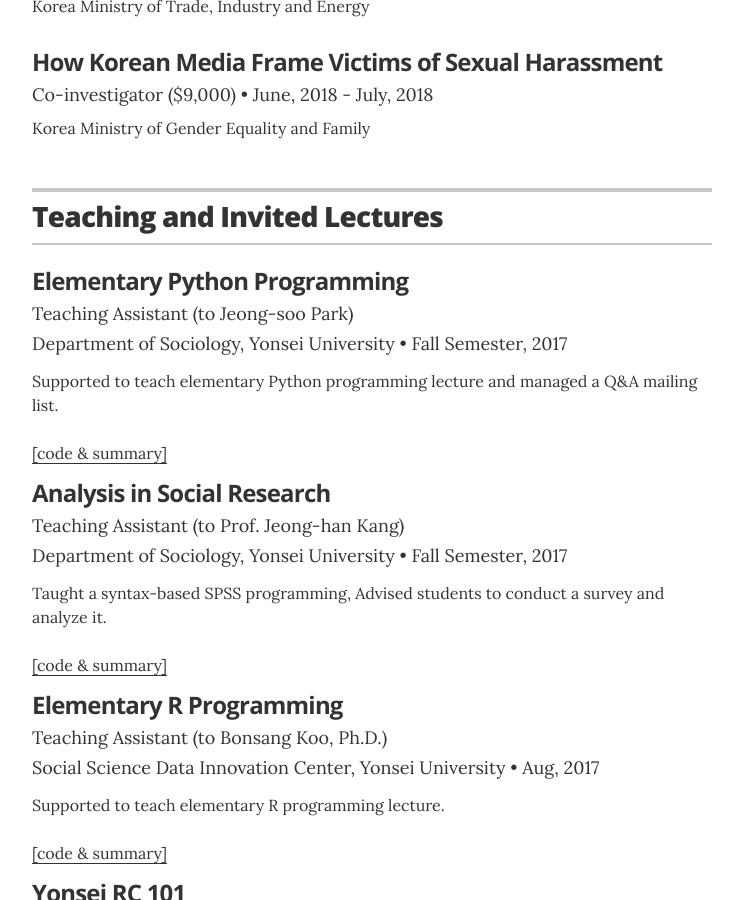
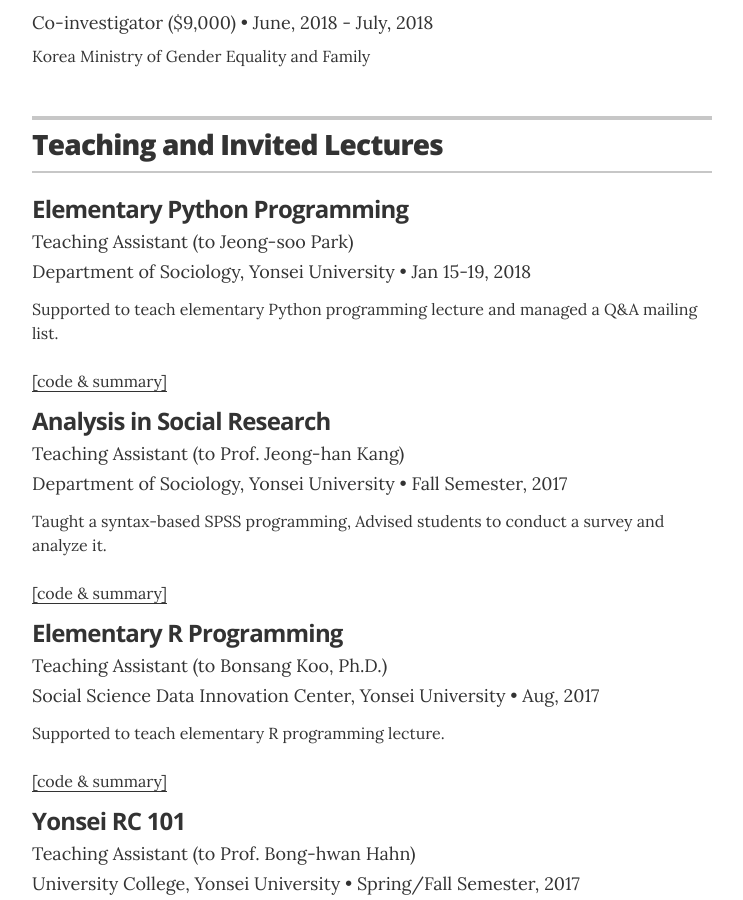
Before and after one commit to ChangdongOh/ChangdongOh.github.io, a Jekyll site: the page built from index.html, in a window 1280 px wide and 900 px high, scrolled down 3433 px. Shown: the whole window, without its empty margins (268-1011 px from the left). Built offline with Jekyll 4.4.1, drawn with Linux system fonts in a browser that asks for light colours; some of the changed text lies outside the part shown.

```diff
--- a/_data/conferences.yml
+++ b/_data/conferences.yml
@@ -1,14 +1,14 @@
 # Projects
 
 - title: The Dark Side of Moral Politics&#58; How Moral Frames Make an Adversary in Party Politics?
-  conf: <a href = "https://github.com/ChangdongOh/moralpolitics"> [code & summary] </a> <br><br> 113th Annual Meeting of the American Sociological Association
+  conf: 113th Annual Meeting of the American Sociological Association
   placedate: Aug 11-14, 2018 (Philadelphia, USA)  <br>Round Table of Political Sociology Session.
   conf2:
   placedate2:
   description:
 
 - title: The Evolution of Moral Politics&#58; Analysis on Moral Foundations of Korean Parties 2008-2016
-  conf: <a href = "https://github.com/ChangdongOh/MoralFoundations"> [code & summary] </a> <br><br> 3rd International Conference on Computational Social Science(IC2S2)
+  conf: 3rd International Conference on Computational Social Science(IC2S2)
   placedate: Jul 11-13, 2017 (Cologne, Germany) <br>Peer-reviwed Regular Session.
   conf2:
   placedate2:
--- a/_data/lectures.yml
+++ b/_data/lectures.yml
@@ -3,14 +3,14 @@
 - title: Elementary Python Programming
   role: Teaching Assistant (to Jeong-soo Park)
   place: Department of Sociology, Yonsei University
-  year: Fall Semester, 2017
+  year: Jan 15-19, 2018
   summary: Supported to teach elementary Python programming lecture and managed a Q&A mailing list. <br><br><a href = "https://github.com/toracle/python-basic-lecture"> [code & summary] </a>
 
 - title: Analysis in Social Research
   role: Teaching Assistant (to Prof. Jeong-han Kang)
   place: Department of Sociology, Yonsei University
   year: Fall Semester, 2017
-  summary: Taught a syntax-based SPSS programming, Advised students to conduct a survey and analyze it. <br><br><a href = "https://github.com/ChangdongOh/socialresearchspss"> [code & summary] </a>
+  summary: Taught a syntax-based SPSS programming, Advised students to conduct a survey and analyze it. <br><br><a href = "https://github.com/ChangdongOh/syntax-based-spss"> [code & summary] </a>
 
 - title: Elementary R Programming
   role: Teaching Assistant (to Bonsang Koo, Ph.D.)
```
